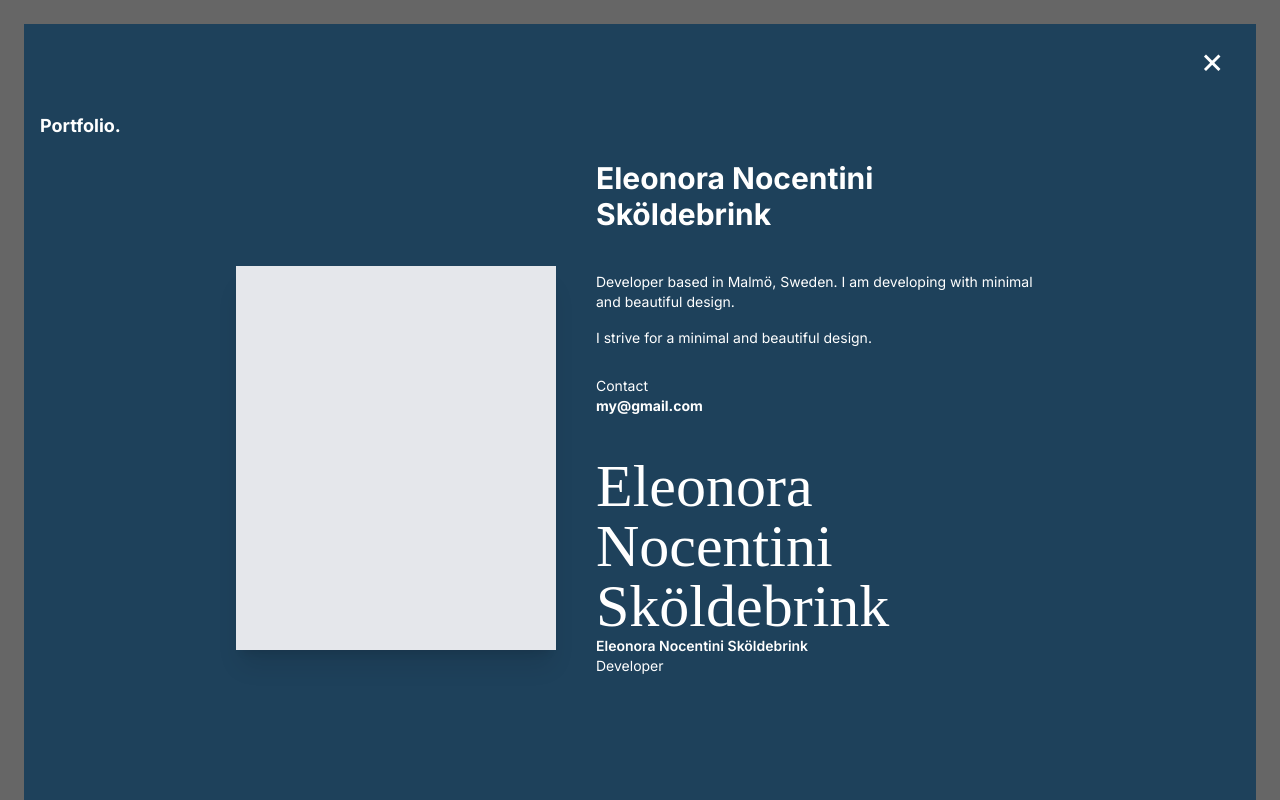
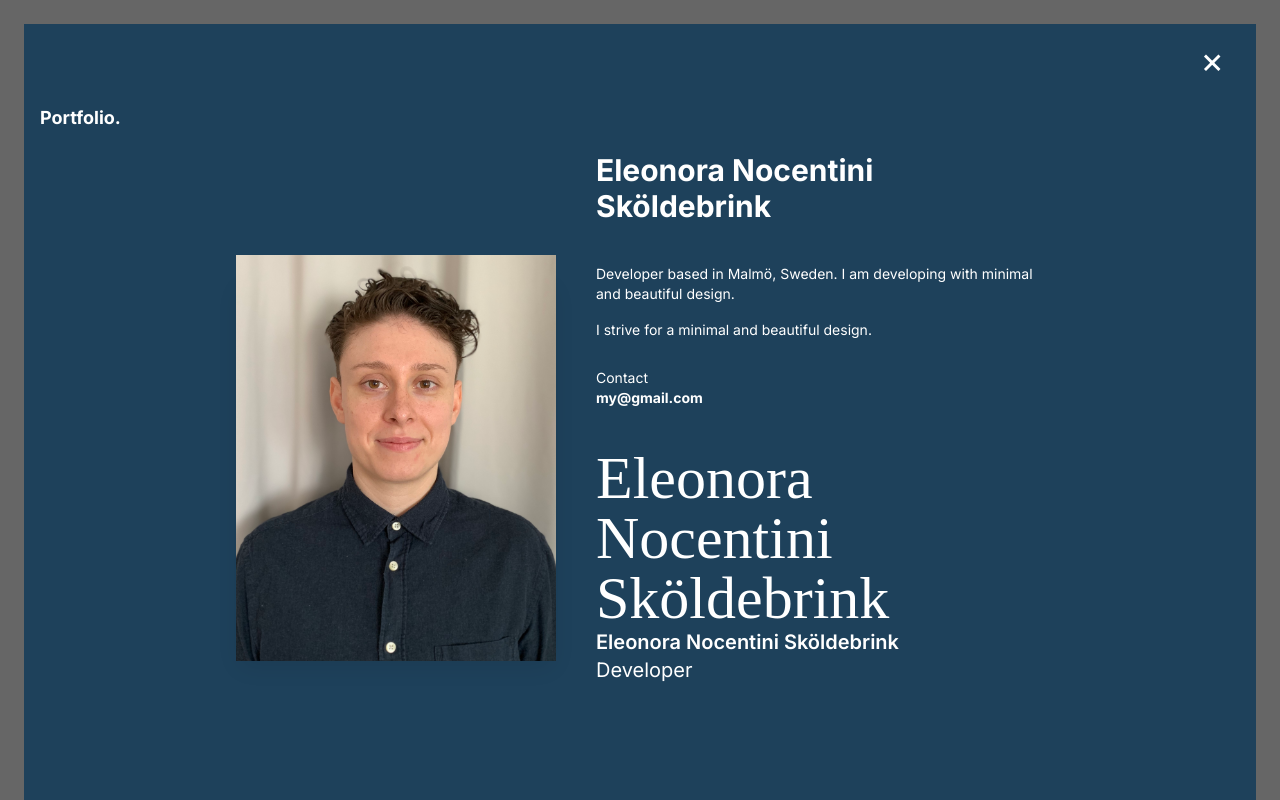
Before and after one commit to Elli2022/My-Headless-Wordpress-Portfolio, a Next.js app: page /about in a window 1280 px wide. Built offline with nearby package versions, Linux system fonts and the light colour scheme.

Commit message:
best layout about.tsx page

```diff
--- a/src/app/about/page.tsx
+++ b/src/app/about/page.tsx
@@ -11,7 +11,6 @@ const AboutPage = () => {
               Portfolio.
             </Link>
           </div>
-
           <div className="flex flex-wrap justify-center gap-10 sm:gap-10">
             <div className="flex-1 max-w-md">
               <div className="text-center mb-10 sm:text-sm">
@@ -35,19 +34,18 @@ const AboutPage = () => {
                   </a>
                 </p>
               </div>
-
               <div>
                 <p className="font-snirklig text-4xl sm:text-6xl">
                   Eleonora Nocentini Sköldebrink
                 </p>
               </div>
               <div>
-                <p className="block text-sm font-semibold">
+                <p className="sm:text-xl font-semibold ">
                   Eleonora Nocentini Sköldebrink
                 </p>
               </div>
               <div>
-                <p className="block mt-auto mb-20  text-sm">Developer</p>
+                <p className=" mt-auto mb-20 sm:text-xl">Developer</p>
               </div>
               <div></div>
               <div></div>
@@ -58,7 +56,9 @@ const AboutPage = () => {
               <div className="rounded-lg shadow-xl flex items-center justify-center">
                 <div className="h-80 w-64 sm:h-96 sm:w-80 bg-gray-200 flex items-center justify-center">
                   {/* Placeholder text or icon */}
-                  <span className="text-gray-500"></span>
+                  <span className="text-gray-500">
+                    <img src="/images/portfolioFoto.jpg" alt="" />
+                  </span>
                 </div>
               </div>
             </div>
```
Also changed, not shown: public/images/portfolioFoto.jpg (added).
